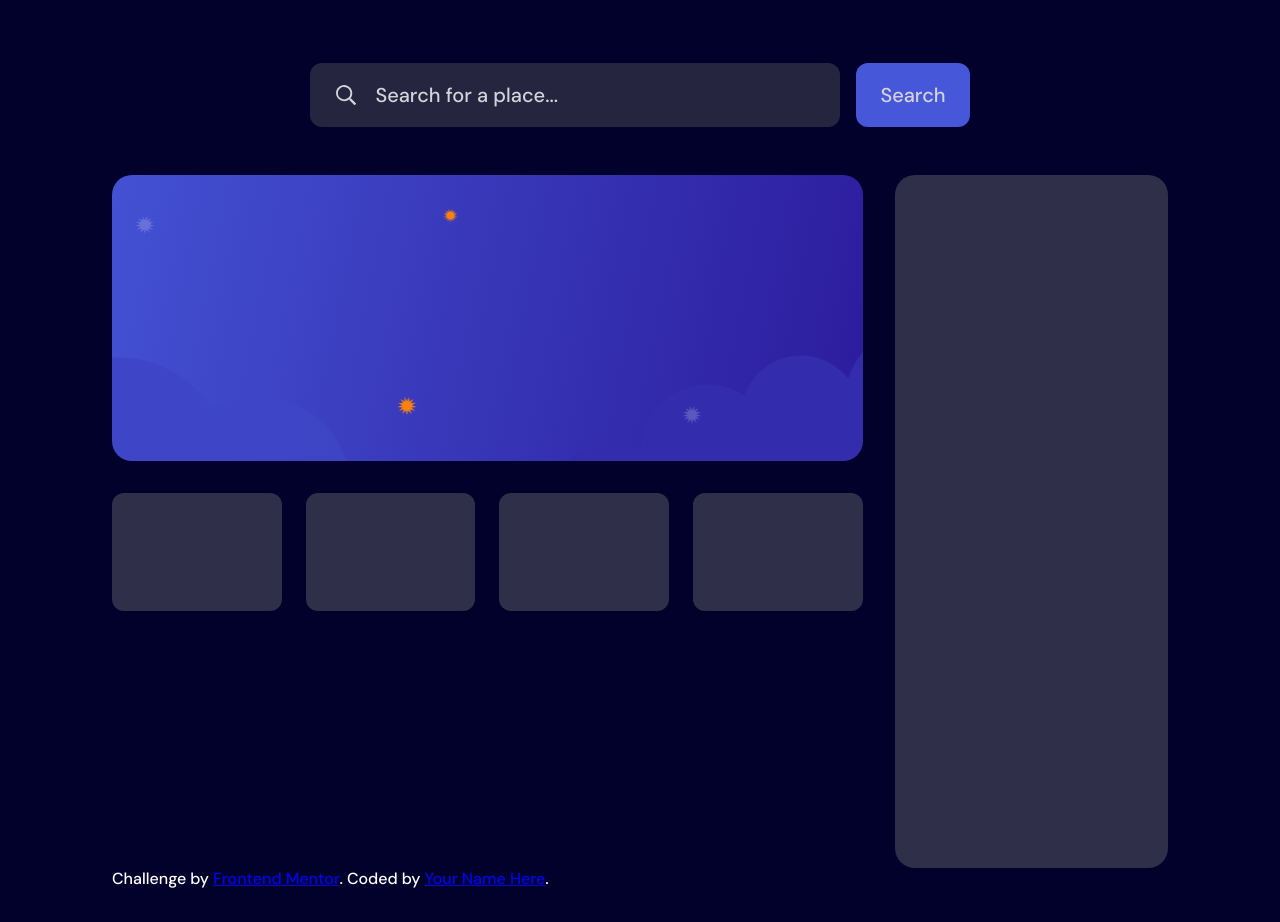
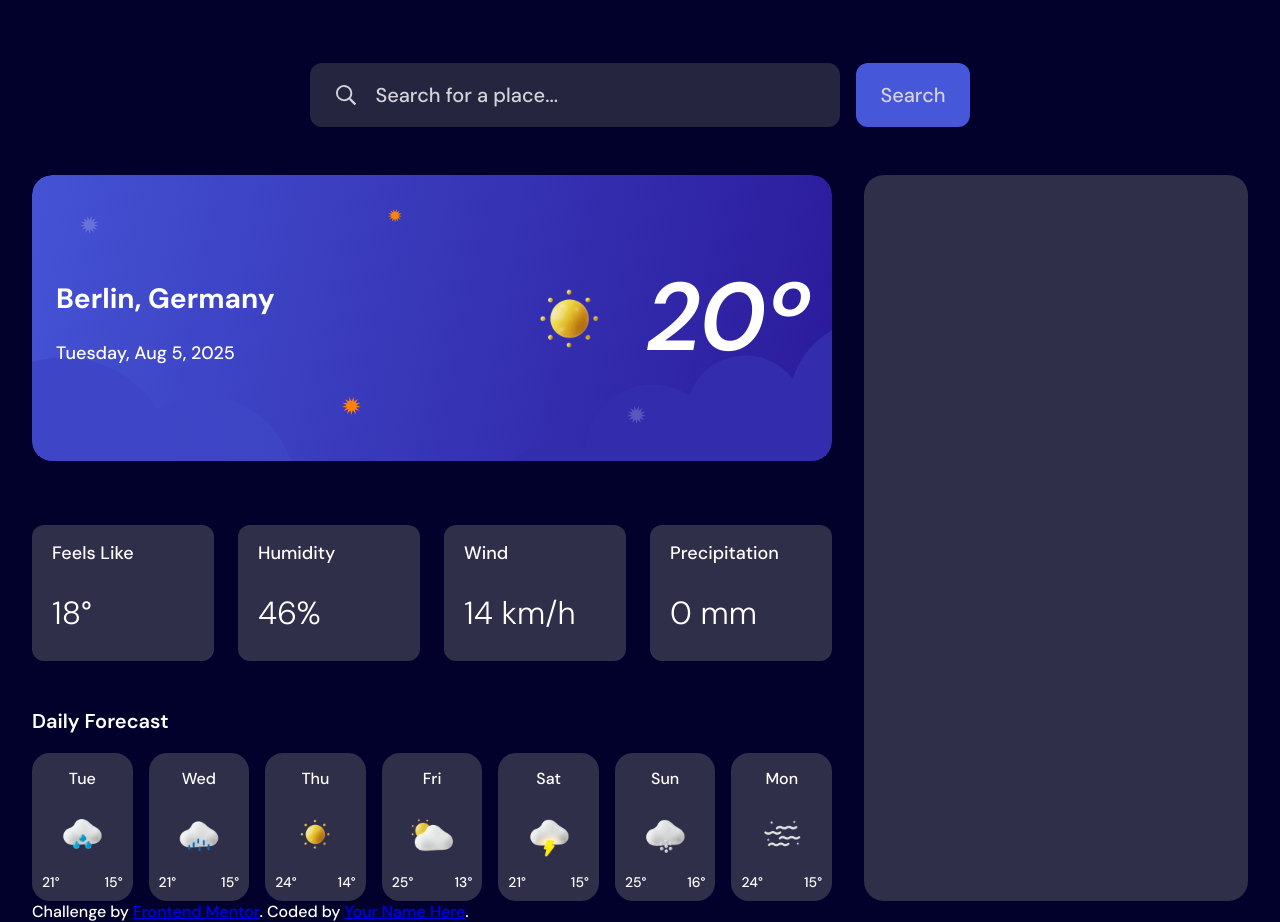
Before and after one commit to diegovscoelho/wheater-app, an Angular app: page / in a window 1280 px wide. Shown: the part 280-1202 px from the top of the page. Before the commit the page ends 1169 px from the top, so only its background shows below. Built offline with nearby package versions, Linux system fonts and the light colour scheme.

Commit message:
Additions to the project UI

```diff
--- a/src/app/app.css
+++ b/src/app/app.css
@@ -67,18 +67,19 @@
 
 .left-side {
     display: block;
-    width: 100%;
+    width: 800px;
 }
 
 .wheater-content {
     display: flex;
-    justify-content: space-between;
+    justify-content: center;
+    align-items: stretch;
     padding-top: 48px;
     width: 100%;
     gap: 32px;
 }
 
-.wheater-card {
+.wheater-info {
     background-image: url('/assets/images/bg-today-large.svg');
     height: 286px;
     width: 100%;
@@ -86,24 +87,85 @@
     background-position: center;
     background-repeat: no-repeat;
     border-radius: 20px;
+    display: flex;
+    align-items: center;
 }
 
 .indicators-container {
     padding-top: 32px;
     display: flex;
+    width: 100%;
     gap: 24px;
 }
 
 .indicator-card {
     background-color: var(--color-neutral-700);
     border-radius: 12px;
+    padding-left: 20px;
     width: 100%;
-    height: 118px;
 }
 
 .hourly-forecast-container {
     background-color: var(--color-neutral-700);
-    height: 693px;
     width: 384px;
     border-radius: 20px;
 }
+
+.wheater-card-row {
+    display: flex;
+    justify-content: space-between;
+    align-items: center;
+    padding: 24px;
+    width: 100%;
+}
+
+.location-info {
+    display: block;
+}
+
+.temperature-container {
+    display: flex;
+    align-items: center;
+    gap: 16px;
+}
+
+.weather-icon {
+    width: 120px;
+    height: 120px;
+    object-fit: contain;
+}
+
+.daily-forecast-container {
+    padding-top: 28px;
+    width: 100%;
+}
+
+.daily-forecast {
+    display: flex;
+    gap: 16px;
+}
+
+
+.wheater-card {
+    display: flex;
+    flex-direction: column;
+    align-items: center;
+    justify-content: center;
+    width: 100%;
+    background-color: var(--color-neutral-700);
+    border-radius: 18px;
+}
+
+.wheater-card img {
+    width: 60px;
+    height: 60px;
+    object-fit: contain;
+}
+
+.temperature-range {
+    padding: 10px;
+    display: flex;
+    justify-content: space-between;
+    width: 100%;
+    box-sizing: border-box;
+}
--- a/src/app/app.html
+++ b/src/app/app.html
@@ -1,8 +1,7 @@
 <div class="header">
   <img src="assets/images/logo.svg" alt="Logo do Aplicativo" class="app-logo">
 
-  <app-units-dropdown
-    (unitsChange)="handleUnitsChange">
+  <app-units-dropdown (unitsChange)="handleUnitsChange">
   </app-units-dropdown>
 </div>
 
@@ -22,21 +21,97 @@
 
 <div class="wheater-content">
   <div class="left-side">
-    <div class="wheater-card">
-
+    <div class="wheater-info">
+      <div class="wheater-card-row">
+        <div class="location-info">
+          <p class="text-preset-4">Berlin, Germany</p>
+          <p class="text-preset-6">Tuesday, Aug 5, 2025</p>
+        </div>
+        <div class="temperature-container">
+          <img src="assets/images/icon-sunny.webp" alt="Sun Icon" class="weather-icon">
+          <p class="text-preset-1">20º</p>
+        </div>
+      </div>
     </div>
     <div class="indicators-container">
+      <div class="indicators-container">
         <div class="indicator-card">
-
+          <p class="text-preset-6">Feels Like</p>
+          <p class="text-preset-3">18°</p>
         </div>
         <div class="indicator-card">
-
+          <p class="text-preset-6">Humidity</p>
+          <p class="text-preset-3">46%</p>
         </div>
         <div class="indicator-card">
-
+          <p class="text-preset-6">Wind</p>
+          <p class="text-preset-3">14 km/h</p>
         </div>
         <div class="indicator-card">
-
+          <p class="text-preset-6">Precipitation</p>
+          <p class="text-preset-3">0 mm</p>
+        </div>
+      </div>
+    </div>
+    <div class="daily-forecast-container">
+      <p class="text-preset-5">Daily Forecast</p>
+      <div class="daily-forecast">
+        <div class="wheater-card">
+          <p class="text-preset-7">Tue</p>
+          <img src="assets/images/icon-rain.webp" alt="Rain Icon">
+          <div class="temperature-range">
+            <span class="text-preset-8">21°</span>
+            <span class="text-preset-8">15°</span>
+          </div>
+        </div>
+        <div class="wheater-card">
+          <p class="text-preset-7">Wed</p>
+          <img src="assets/images/icon-drizzle.webp" alt="Rain Icon">
+          <div class="temperature-range">
+            <span class="text-preset-8">21°</span>
+            <span class="text-preset-8">15°</span>
+          </div>
+        </div>
+        <div class="wheater-card">
+          <p class="text-preset-7">Thu</p>
+          <img src="assets/images/icon-sunny.webp" alt="Sunny Icon">
+          <div class="temperature-range">
+            <span class="text-preset-8">24°</span>
+            <span class="text-preset-8">14°</span>
+          </div>
+        </div>
+        <div class="wheater-card">
+          <p class="text-preset-7">Fri</p>
+          <img src="assets/images/icon-partly-cloudy.webp" alt="Partly Cloudy Icon">
+          <div class="temperature-range">
+            <span class="text-preset-8">25°</span>
+            <span class="text-preset-8">13°</span>
+          </div>
+        </div>
+        <div class="wheater-card">
+          <p class="text-preset-7">Sat</p>
+          <img src="assets/images/icon-storm.webp" alt="Thunder Icon">
+          <div class="temperature-range">
+            <span class="text-preset-8">21°</span>
+            <span class="text-preset-8">15°</span>
+          </div>
+        </div>
+        <div class="wheater-card">
+          <p class="text-preset-7">Sun</p>
+          <img src="assets/images/icon-snow.webp" alt="Snow Icon">
+          <div class="temperature-range">
+            <span class="text-preset-8">25°</span>
+            <span class="text-preset-8">16°</span>
+          </div>
+        </div>
+        <div class="wheater-card">
+          <p class="text-preset-7">Mon</p>
+          <img src="assets/images/icon-fog.webp" alt="Fog Icon">
+          <div class="temperature-range">
+            <span class="text-preset-8">24°</span>
+            <span class="text-preset-8">15°</span>
+          </div>
+        </div>
       </div>
     </div>
   </div>
--- a/src/styles.css
+++ b/src/styles.css
@@ -18,13 +18,22 @@
 }
 
 body {
+  display: flex;
+  flex-direction: column;
+  justify-content: center;
+  align-items: center;
+  min-height: 100vh;
   font-family: 'DM Sans', sans-serif;
   background-color: var(--color-background);
   color: var(--color-text);
   margin: 0;
   font-weight: 400;
-    padding-left: 112px;
-    padding-right: 112px;
+}
+
+.app-root {
+    max-width: 1216px;
+    width: 100%;
+    margin: 0 auto;
 }
 
 @font-face {
```
Also changed, not shown: 1 other file (tests, documents, lock files or other folders). Lines whose indentation alone changed are shown as unchanged.
